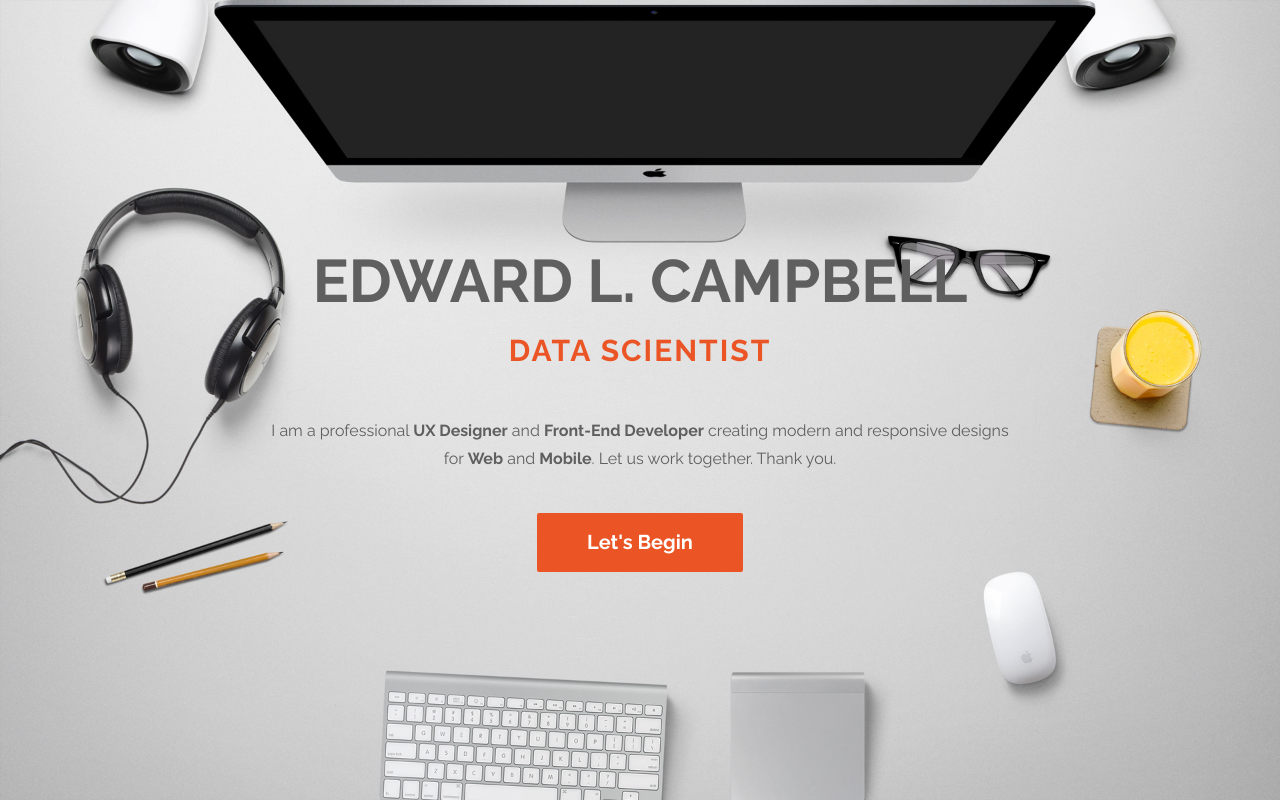
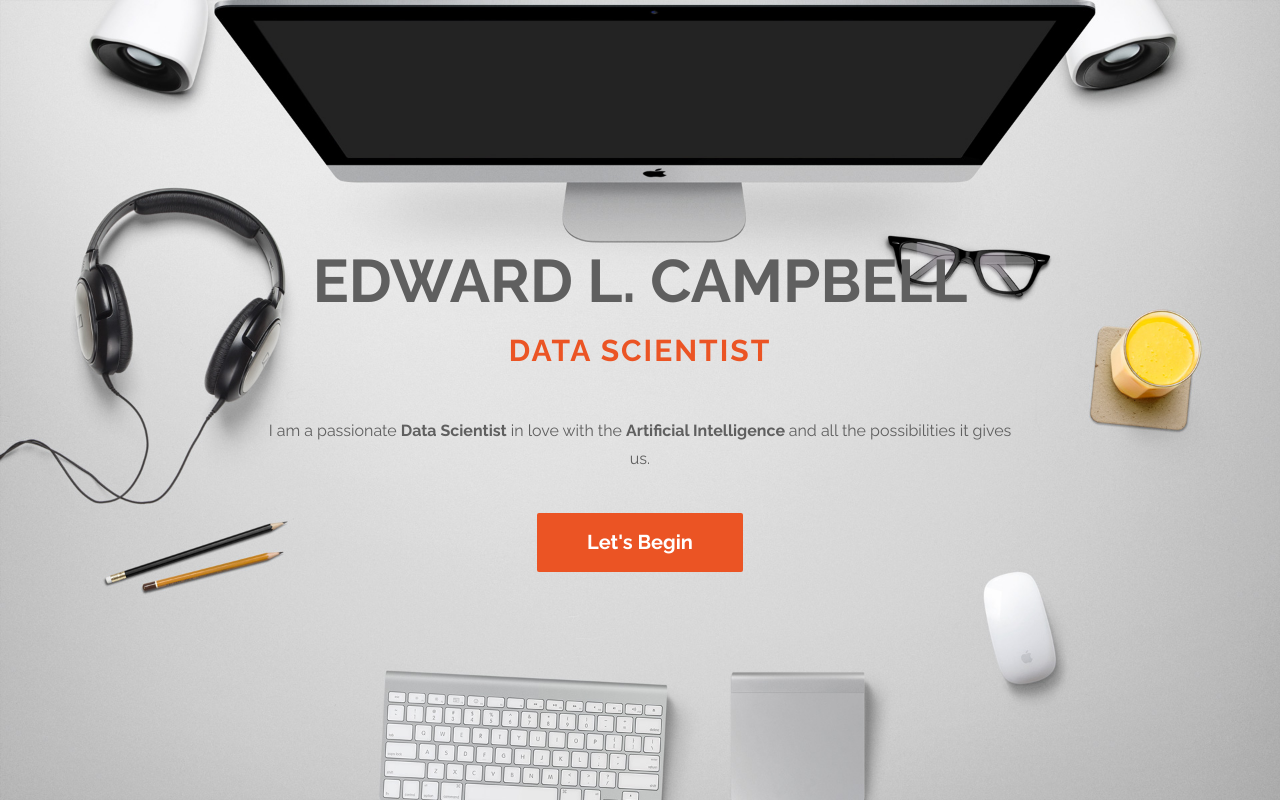
Before and after one commit to ecampbelldsp/ecampbelldsp.github.io, a plain HTML site: page index.html in a window 1280 px wide. Shown: the top 802 px of the page. Drawn offline with Linux system fonts and the light colour scheme.

Commit message:
presentation phrase

```diff
--- a/index.html
+++ b/index.html
@@ -58,7 +58,7 @@ https://templatemo.com/tm-464-ultra-profile
 				<div class="col-md-8 col-sm-10">
 					<h1 class="tm-home-title"><strong>Edward L. Campbell</strong></h1>
 					<h2 class="tm-home-subtitle">Data Scientist</h2>
-					<p>I am a professional <strong>UX Designer</strong> and <strong>Front-End Developer</strong> creating modern and responsive designs for <strong>Web</strong> and <strong>Mobile</strong>. Let us work together. Thank you.</p>
+					<p>I am a passionate <strong> Data Scientist</strong> in love with the <strong> Artificial Intelligence </strong> and all the possibilities it gives us.</p>
 					<a href="#work" class="btn btn-default smoothScroll tm-view-more-btn">Let's Begin</a>
 				</div>
 				<div class="col-md-2 col-sm-1"></div>
```
